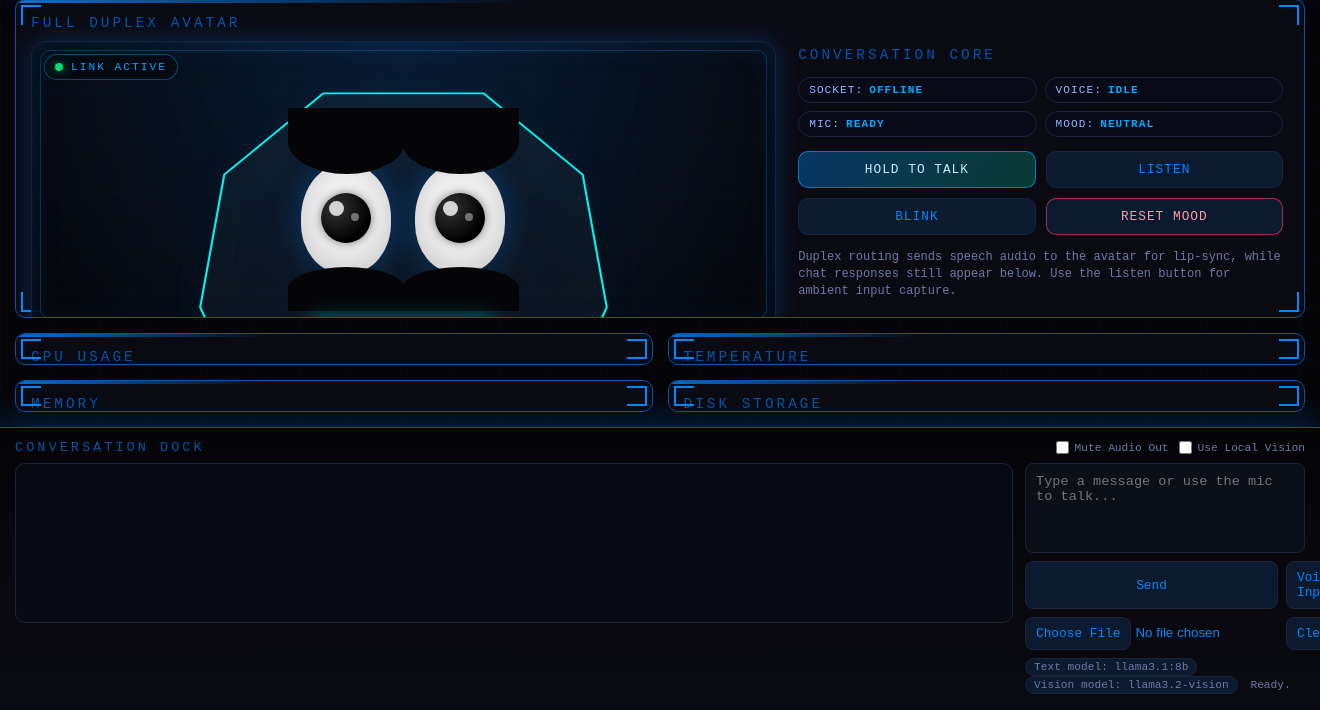
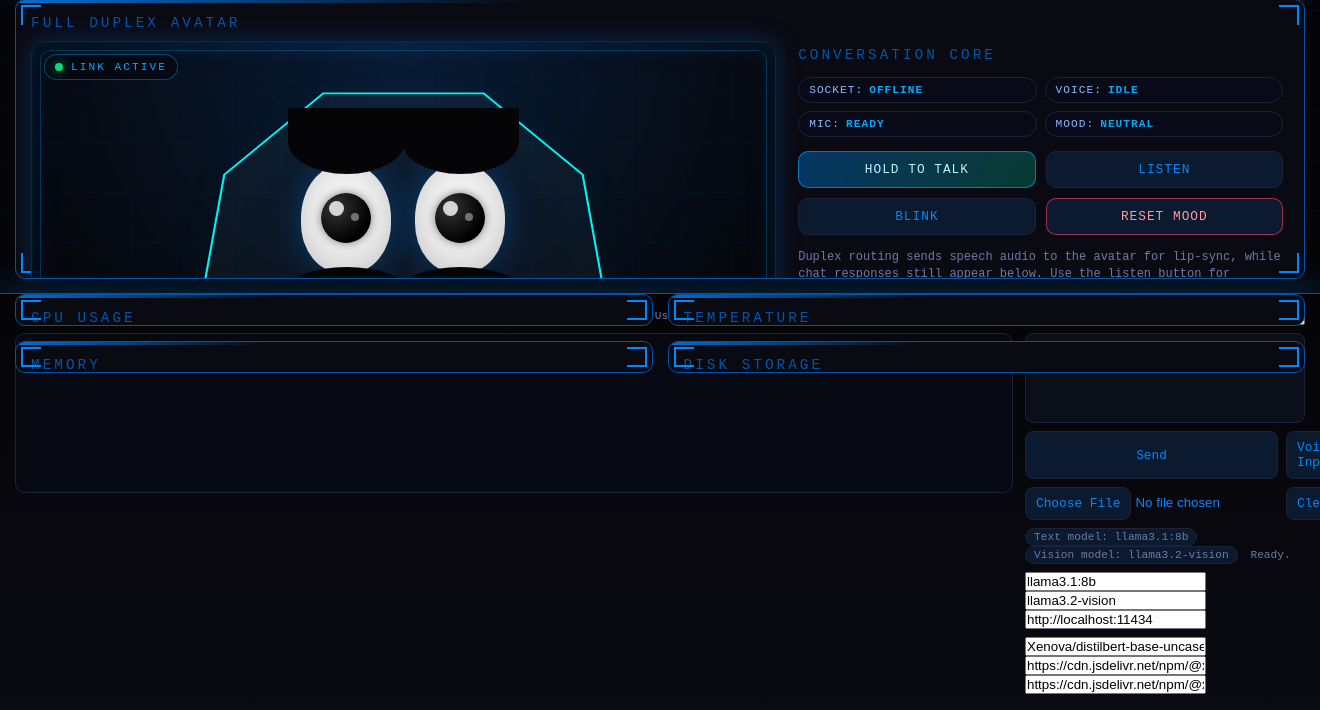
Before and after one commit to Mysticmarks/piguy, a Flask app: page / in a window 1320 px wide; the page is wider, and only the part inside the window is pictured. Shown: the part 90-800 px from the top of that part. Run offline with Flask 3, Linux system fonts and the light colour scheme; data that the repository does not hold is empty; some libraries are stand-ins or nearby versions.

Commit message:
Add editable model provider settings and browser fallback options

```diff
--- a/app.py
+++ b/app.py
@@ -73,6 +73,36 @@ DEFAULT_TEXT_MODEL = os.environ.get("OLLAMA_TEXT_MODEL", "llama3.1:8b")
 DEFAULT_VISION_MODEL = os.environ.get("OLLAMA_VISION_MODEL", "llama3.2-vision")
 DEFAULT_OLLAMA_HOST = os.environ.get("OLLAMA_HOST", "http://localhost:11434")
 DEFAULT_AUDIO_DEVICE = os.environ.get("PIGUY_AUDIO_DEVICE", "default")
+MODEL_SETTINGS_PATH = os.environ.get("PIGUY_MODEL_SETTINGS_PATH", "model-settings.json")
+
+PROVIDER_PRESETS = [
+    {"id": "ollama-local", "label": "Ollama Localhost", "api_base": "http://localhost:11434", "api_style": "ollama"},
+    {"id": "lmstudio-local", "label": "LM Studio Localhost", "api_base": "http://localhost:1234", "api_style": "openai"},
+    {"id": "openwebui-local", "label": "Open WebUI Localhost", "api_base": "http://localhost:3000", "api_style": "openai"},
+    {"id": "openai", "label": "OpenAI", "api_base": "https://api.openai.com", "api_style": "openai"},
+    {"id": "anthropic", "label": "Anthropic", "api_base": "https://api.anthropic.com", "api_style": "openai"},
+    {"id": "google-gemini", "label": "Google Gemini", "api_base": "https://generativelanguage.googleapis.com", "api_style": "openai"},
+    {"id": "groq", "label": "Groq", "api_base": "https://api.groq.com", "api_style": "openai"},
+    {"id": "mistral", "label": "Mistral", "api_base": "https://api.mistral.ai", "api_style": "openai"},
+    {"id": "together", "label": "Together", "api_base": "https://api.together.xyz", "api_style": "openai"},
+]
+
+DEFAULT_MODEL_SETTINGS = {
+    "provider": "ollama-local",
+    "api_base": DEFAULT_OLLAMA_HOST,
+    "api_style": "ollama",
+    "api_key": os.environ.get("PIGUY_MODEL_API_KEY", ""),
+    "text_model": DEFAULT_TEXT_MODEL,
+    "vision_model": DEFAULT_VISION_MODEL,
+    "fallback": {
+        "text_model": "Xenova/distilbert-base-uncased-finetuned-sst-2-english",
+        "diffusion_model": "https://cdn.jsdelivr.net/npm/@xenova/transformers",
+        "audio_model": "https://cdn.jsdelivr.net/npm/@xenova/transformers",
+        "notes": "Use transformers.js CDN defaults for in-browser NLP/audio and diffusers.js for visual generation.",
+    },
+}
+_model_settings = None
+_model_settings_lock = threading.Lock()
 
 
 def require_api_key():
@@ -211,9 +241,26 @@ def _schedule_face_reset(mood, delay_seconds):
     timer.start()
 
 
-def _ollama_request(path, payload):
+def _openai_compatible_request(path, payload, api_base, api_key=""):
     data = json.dumps(payload).encode("utf-8")
-    url = DEFAULT_OLLAMA_HOST.rstrip("/") + path
+    url = api_base.rstrip("/") + path
+    headers = {"Content-Type": "application/json"}
+    if api_key:
+        headers["Authorization"] = f"Bearer {api_key}"
+    request_obj = urllib.request.Request(url, data=data, headers=headers, method="POST")
+    try:
+        with urllib.request.urlopen(request_obj, timeout=90) as response:
+            return json.loads(response.read().decode("utf-8"))
+    except urllib.error.HTTPError as exc:
+        details = exc.read().decode("utf-8") if exc.fp else str(exc)
+        raise RuntimeError(f"Model API request failed: {details}") from exc
+    except urllib.error.URLError as exc:
+        raise RuntimeError("Model API is not reachable. Check provider endpoint settings.") from exc
+
+
+def _ollama_request(path, payload, api_base=None):
+    data = json.dumps(payload).encode("utf-8")
+    url = (api_base or DEFAULT_OLLAMA_HOST).rstrip("/") + path
     request_obj = urllib.request.Request(
         url,
         data=data,
@@ -230,13 +277,59 @@ def _ollama_request(path, payload):
         raise RuntimeError("Ollama is not reachable. Set OLLAMA_HOST if needed.") from exc
 
 
-def _ollama_chat(messages, model):
+def get_model_settings():
+    global _model_settings
+    if _model_settings is not None:
+        return _model_settings
+
+    settings = dict(DEFAULT_MODEL_SETTINGS)
+    settings["fallback"] = dict(DEFAULT_MODEL_SETTINGS["fallback"])
+
+    if os.path.exists(MODEL_SETTINGS_PATH):
+        try:
+            with open(MODEL_SETTINGS_PATH, "r", encoding="utf-8") as file_obj:
+                persisted = json.load(file_obj)
+            if isinstance(persisted, dict):
+                settings.update({k: v for k, v in persisted.items() if k != "fallback"})
+                if isinstance(persisted.get("fallback"), dict):
+                    settings["fallback"].update(persisted["fallback"])
+        except Exception:
+            app.logger.warning("Unable to load model settings from %s", MODEL_SETTINGS_PATH)
+
+    _model_settings = settings
+    return _model_settings
+
+
+def save_model_settings(settings):
+    with open(MODEL_SETTINGS_PATH, "w", encoding="utf-8") as file_obj:
+        json.dump(settings, file_obj, indent=2)
+
+
+def _chat_completion(messages, model, settings=None):
+    model_settings = settings or get_model_settings()
+    api_style = model_settings.get("api_style", "ollama")
+    api_base = model_settings.get("api_base", DEFAULT_OLLAMA_HOST)
+    api_key = model_settings.get("api_key", "")
+
+    if api_style == "openai":
+        payload = {
+            "model": model,
+            "messages": messages,
+            "stream": False,
+        }
+        response = _openai_compatible_request("/v1/chat/completions", payload, api_base=api_base, api_key=api_key)
+        choices = response.get("choices", [])
+        if not choices:
+            return ""
+        message = choices[0].get("message", {})
+        return message.get("content", "")
+
     payload = {
         "model": model,
         "messages": messages,
         "stream": False,
     }
-    response = _ollama_request("/api/chat", payload)
+    response = _ollama_request("/api/chat", payload, api_base=api_base)
     message = response.get("message", {})
     return message.get("content", "")
 
@@ -338,7 +431,7 @@ class RealtimeRAGOrchestrator:
             messages.append({'role': item['role'], 'content': item['content']})
 
         messages.append({'role': 'user', 'content': user_text})
-        reply = _ollama_chat(messages, model)
+        reply = _chat_completion(messages, model)
         mood = self._classify_mood(reply or user_text)
 
         with self.lock:
@@ -375,12 +468,13 @@ orchestrator = RealtimeRAGOrchestrator()
 @app.route('/api/chat', methods=['POST'])
 def api_chat():
     data = request.get_json() or {}
+    settings = get_model_settings()
     messages = data.get('messages', [])
-    model = data.get('model', DEFAULT_TEXT_MODEL)
+    model = data.get('model', settings.get('text_model', DEFAULT_TEXT_MODEL))
     if not messages:
         return jsonify({'status': 'error', 'message': 'No messages provided'}), 400
     try:
-        content = _ollama_chat(messages, model)
+        content = _chat_completion(messages, model, settings=settings)
         return jsonify({'status': 'ok', 'message': content, 'model': model})
     except RuntimeError as exc:
         return jsonify({'status': 'error', 'message': str(exc)}), 500
@@ -389,9 +483,10 @@ def api_chat():
 @app.route('/api/vision', methods=['POST'])
 def api_vision():
     data = request.get_json() or {}
+    settings = get_model_settings()
     prompt = data.get('prompt', '').strip()
     image = data.get('image')
-    model = data.get('model', DEFAULT_VISION_MODEL)
+    model = data.get('model', settings.get('vision_model', DEFAULT_VISION_MODEL))
     if not prompt or not image:
         return jsonify({'status': 'error', 'message': 'Prompt and image required'}), 400
     try:
@@ -400,7 +495,7 @@ def api_vision():
             'content': prompt,
             'images': [image],
         }]
-        content = _ollama_chat(messages, model)
+        content = _chat_completion(messages, model, settings=settings)
         return jsonify({'status': 'ok', 'message': content, 'model': model})
     except RuntimeError as exc:
         return jsonify({'status': 'error', 'message': str(exc)}), 500
@@ -418,9 +513,10 @@ def api_realtime_start():
 @app.route('/api/realtime/turn', methods=['POST'])
 def api_realtime_turn():
     data = request.get_json() or {}
+    settings = get_model_settings()
     session_id = data.get('session_id')
     user_text = (data.get('text') or '').strip()
-    model = data.get('model', DEFAULT_TEXT_MODEL)
+    model = data.get('model', settings.get('text_model', DEFAULT_TEXT_MODEL))
     if not session_id or not user_text:
         return jsonify({'status': 'error', 'message': 'session_id and text required'}), 400
     try:
@@ -441,6 +537,38 @@ def api_realtime_state():
     if snapshot is None:
         return jsonify({'status': 'error', 'message': 'Invalid session'}), 404
     return jsonify({'status': 'ok', 'state': snapshot})
+
+
+@app.route('/api/settings/models', methods=['GET', 'POST'])
+def api_model_settings():
+    global _model_settings
+    if request.method == 'GET':
+        return jsonify({
+            'status': 'ok',
+            'settings': get_model_settings(),
+            'provider_presets': PROVIDER_PRESETS,
+        })
+
+    data = request.get_json() or {}
+    with _model_settings_lock:
+        current = dict(get_model_settings())
+        current['fallback'] = dict(current.get('fallback', {}))
+
+        for key in ['provider', 'api_base', 'api_style', 'api_key', 'text_model', 'vision_model']:
+            if key in data and isinstance(data[key], str):
+                current[key] = data[key].strip()
+
+        fallback = data.get('fallback')
+        if isinstance(fallback, dict):
+            for key in ['text_model', 'diffusion_model', 'audio_model', 'notes']:
+                value = fallback.get(key)
+                if isinstance(value, str):
+                    current['fallback'][key] = value.strip()
+
+        _model_settings = current
+        save_model_settings(_model_settings)
+
+    return jsonify({'status': 'ok', 'settings': _model_settings})
 
 def get_cpu_temp():
     """Get CPU temperature from thermal zone"""
--- a/templates/index.html
+++ b/templates/index.html
@@ -871,6 +871,9 @@
                 <div class="chat-controls">
                     <label><input type="checkbox" id="chat-mute"> Mute Audio Out</label>
                     <label><input type="checkbox" id="chat-vision"> Use Local Vision</label>
+                    <label for="model-provider">Provider</label>
+                    <select id="model-provider"></select>
+                    <button id="model-settings-save" type="button">Save Models</button>
                 </div>
             </div>
             <div class="chat-body">
@@ -887,6 +890,16 @@
                         <span class="pill">Text model: <span id="text-model-label"></span></span>
                         <span class="pill">Vision model: <span id="vision-model-label"></span></span>
                         <span id="chat-status">Ready.</span>
+                    </div>
+                    <div class="chat-meta">
+                        <input id="text-model-input" placeholder="Text model (e.g. llama3.1:8b)">
+                        <input id="vision-model-input" placeholder="Vision model (e.g. llama3.2-vision)">
+                        <input id="model-endpoint-input" placeholder="API base (e.g. http://localhost:11434)">
+                    </div>
+                    <div class="chat-meta">
+                        <input id="fallback-text-model" placeholder="Fallback transformers.js model">
+                        <input id="fallback-diffusion-model" placeholder="Fallback diffusers.js/CDN model">
+                        <input id="fallback-audio-model" placeholder="Fallback audio CDN model">
                     </div>
                 </div>
             </div>
@@ -1001,8 +1014,8 @@
             }
         });
 
-        const CHAT_TEXT_MODEL = 'llama3.1:8b';
-        const CHAT_VISION_MODEL = 'llama3.2-vision';
+        let CHAT_TEXT_MODEL = 'llama3.1:8b';
+        let CHAT_VISION_MODEL = 'llama3.2-vision';
         const chatLog = document.getElementById('chat-log');
         const chatInput = document.getElementById('chat-input');
         const chatSend = document.getElementById('chat-send');
@@ -1014,6 +1027,14 @@
         const chatStatus = document.getElementById('chat-status');
         const textModelLabel = document.getElementById('text-model-label');
         const visionModelLabel = document.getElementById('vision-model-label');
+        const modelProvider = document.getElementById('model-provider');
+        const modelSettingsSave = document.getElementById('model-settings-save');
+        const textModelInput = document.getElementById('text-model-input');
+        const visionModelInput = document.getElementById('vision-model-input');
+        const modelEndpointInput = document.getElementById('model-endpoint-input');
+        const fallbackTextModelInput = document.getElementById('fallback-text-model');
+        const fallbackDiffusionModelInput = document.getElementById('fallback-diffusion-model');
+        const fallbackAudioModelInput = document.getElementById('fallback-audio-model');
         const duplexSocket = document.getElementById('duplex-socket');
         const duplexVoice = document.getElementById('duplex-voice');
         const duplexMic = document.getElementById('duplex-mic');
@@ -1027,8 +1048,73 @@
         const chatMessages = [];
         let isSending = false;
 
-        textModelLabel.textContent = CHAT_TEXT_MODEL;
-        visionModelLabel.textContent = CHAT_VISION_MODEL;
+        syncModelLabels();
+        loadModelSettings();
+
+
+        function syncModelLabels() {
+            textModelLabel.textContent = CHAT_TEXT_MODEL;
+            visionModelLabel.textContent = CHAT_VISION_MODEL;
+            textModelInput.value = CHAT_TEXT_MODEL;
+            visionModelInput.value = CHAT_VISION_MODEL;
+        }
+
+        async function loadModelSettings() {
+            try {
+                const response = await fetch('/api/settings/models');
+                const data = await response.json();
+                if (data.status !== 'ok') {
+                    throw new Error(data.message || 'Unable to load model settings');
+                }
+                const settings = data.settings || {};
+                CHAT_TEXT_MODEL = settings.text_model || CHAT_TEXT_MODEL;
+                CHAT_VISION_MODEL = settings.vision_model || CHAT_VISION_MODEL;
+                modelEndpointInput.value = settings.api_base || '';
+                fallbackTextModelInput.value = settings.fallback?.text_model || '';
+                fallbackDiffusionModelInput.value = settings.fallback?.diffusion_model || '';
+                fallbackAudioModelInput.value = settings.fallback?.audio_model || '';
+
+                modelProvider.innerHTML = '';
+                (data.provider_presets || []).forEach((preset) => {
+                    const option = document.createElement('option');
+                    option.value = preset.id;
+                    option.textContent = `${preset.label} (${preset.api_base})`;
+                    if (preset.id === settings.provider) {
+                        option.selected = true;
+                    }
+                    modelProvider.appendChild(option);
+                });
+                syncModelLabels();
+            } catch (error) {
+                appendMessage('system', `Settings load error: ${error.message}`);
+            }
+        }
+
+        async function saveModelSettings() {
+            const payload = {
+                provider: modelProvider.value,
+                api_base: modelEndpointInput.value.trim(),
+                text_model: textModelInput.value.trim(),
+                vision_model: visionModelInput.value.trim(),
+                fallback: {
+                    text_model: fallbackTextModelInput.value.trim(),
+                    diffusion_model: fallbackDiffusionModelInput.value.trim(),
+                    audio_model: fallbackAudioModelInput.value.trim(),
+                }
+            };
+            const response = await fetch('/api/settings/models', {
+                method: 'POST',
+                headers: { 'Content-Type': 'application/json' },
+                body: JSON.stringify(payload)
+            });
+            const data = await response.json();
+            if (data.status !== 'ok') {
+                throw new Error(data.message || 'Failed to save model settings');
+            }
+            CHAT_TEXT_MODEL = data.settings.text_model || CHAT_TEXT_MODEL;
+            CHAT_VISION_MODEL = data.settings.vision_model || CHAT_VISION_MODEL;
+            syncModelLabels();
+        }
 
         function setStatus(message) {
             chatStatus.textContent = message;
@@ -1207,6 +1293,16 @@
             recognition.start();
         });
 
+
+        modelSettingsSave.addEventListener('click', async () => {
+            try {
+                await saveModelSettings();
+                setStatus('Model settings saved.');
+            } catch (error) {
+                appendMessage('system', `Settings save error: ${error.message}`);
+            }
+        });
+
         async function callDuplexAction(path, options = {}) {
             const response = await fetch(path, options);
             return response.json();
```
Also changed, not shown: tests/test_app_routes.py (+28 -0 lines).
